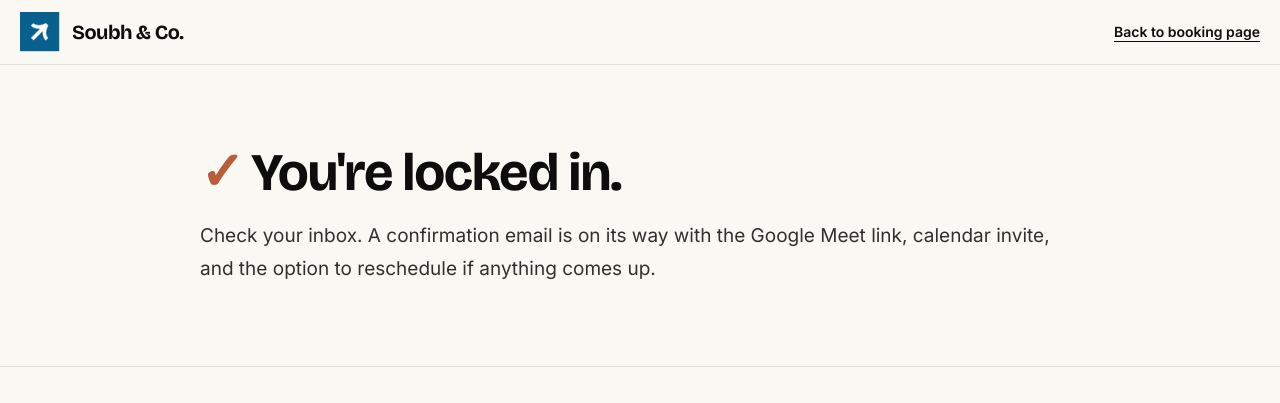
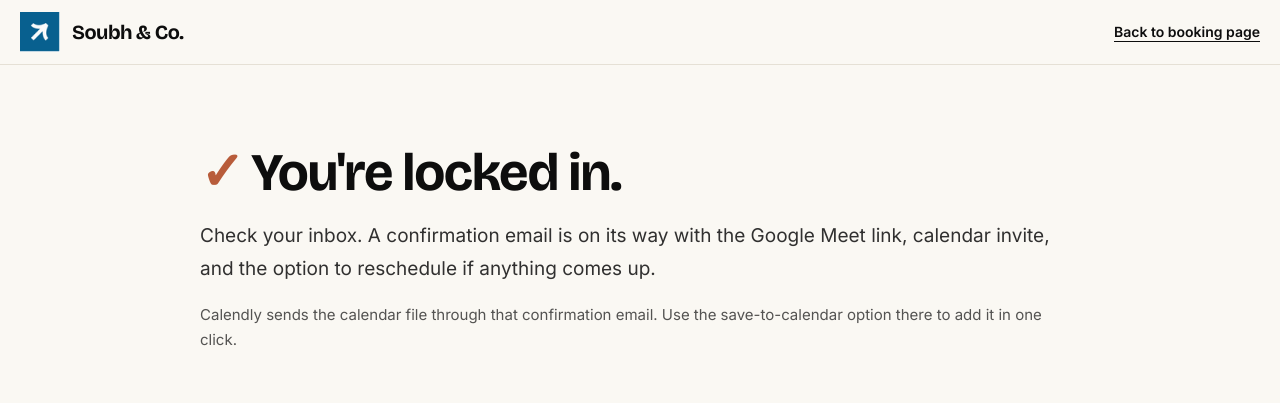
Before and after one commit to SwayamDebata/soubh-and-co, a React (Vite) app: page /booked in a window 1280 px wide. Shown: the top 403 px of the page. Built offline with nearby package versions, Linux system fonts and the light colour scheme; no server answers.

Commit message:
fixfinal5

```diff
--- a/src/BookedPage.jsx
+++ b/src/BookedPage.jsx
@@ -1,4 +1,5 @@
-import { Link } from "react-router-dom";
+import { useMemo } from "react";
+import { Link, useLocation } from "react-router-dom";
 import logoPng from "./assets/logo.png";
 
 const NEXT_STEPS = [
@@ -139,6 +140,17 @@ function LightFooter() {
 }
 
 export default function BookedPage() {
+  const { search } = useLocation();
+  const inviteeName = useMemo(() => {
+    const params = new URLSearchParams(search);
+    return (
+      params.get("invitee_first_name") ||
+      params.get("invitee_full_name") ||
+      params.get("invitee_last_name") ||
+      ""
+    ).trim();
+  }, [search]);
+
   return (
     <div className="min-h-screen bg-[#FAF8F3] text-dark">
       <BookedNav />
@@ -150,9 +162,16 @@ export default function BookedPage() {
               <span className="mr-2 text-[#B85C3A]">✓</span>
               You&apos;re locked in.
             </h1>
+            {inviteeName ? (
+              <p className="mt-3 font-body text-[16px] font-semibold text-dark/85 md:text-[17px]">Nice one, {inviteeName}.</p>
+            ) : null}
             <p className="mt-5 font-body text-[17px] leading-[1.72] text-dark/85 md:text-[19px]">
               Check your inbox. A confirmation email is on its way with the Google Meet link, calendar invite, and the
               option to reschedule if anything comes up.
+            </p>
+            <p className="mt-4 font-body text-[14px] leading-[1.7] text-dark/70 md:text-[15px]">
+              Calendly sends the calendar file through that confirmation email. Use the save-to-calendar option there to
+              add it in one click.
             </p>
           </div>
         </section>
```
